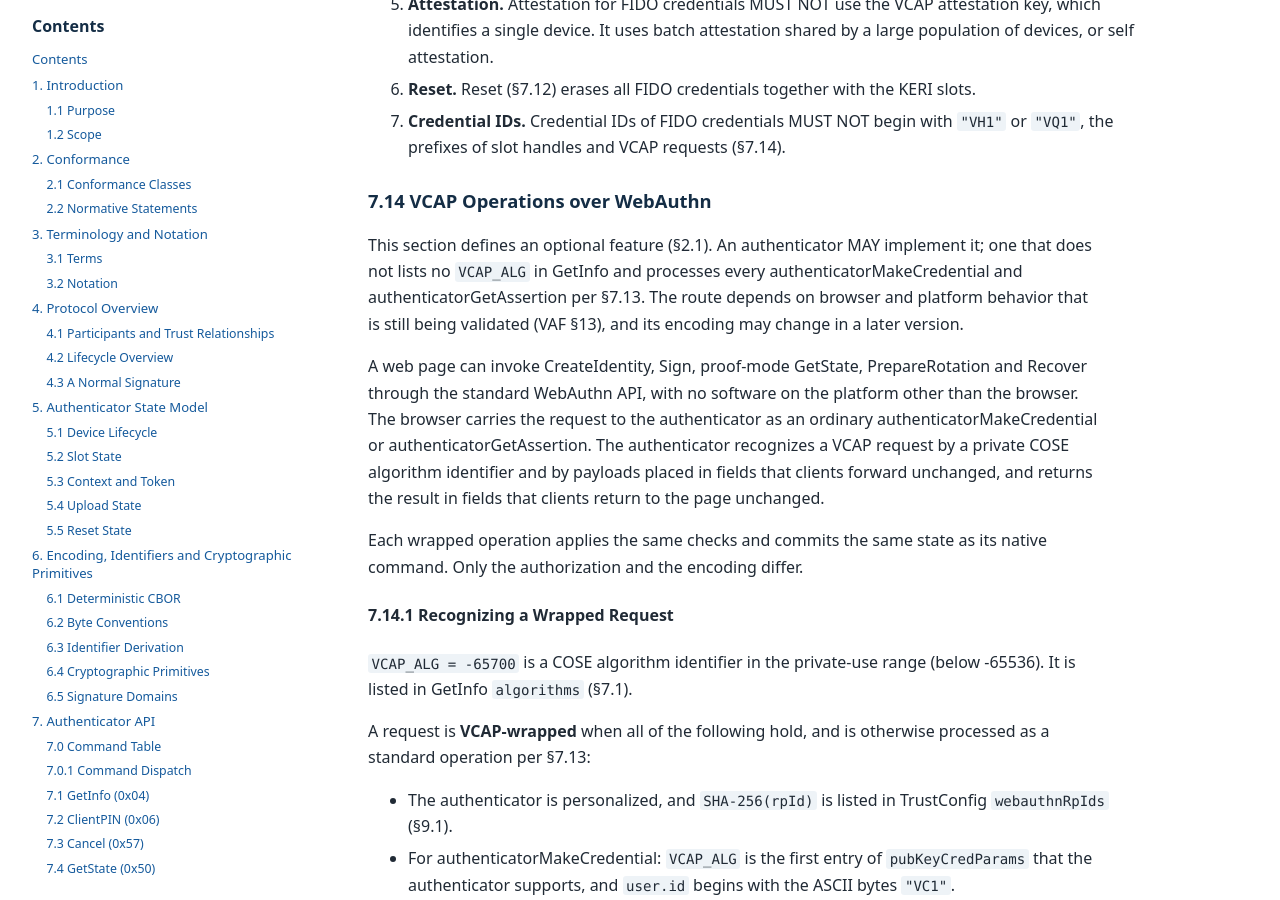
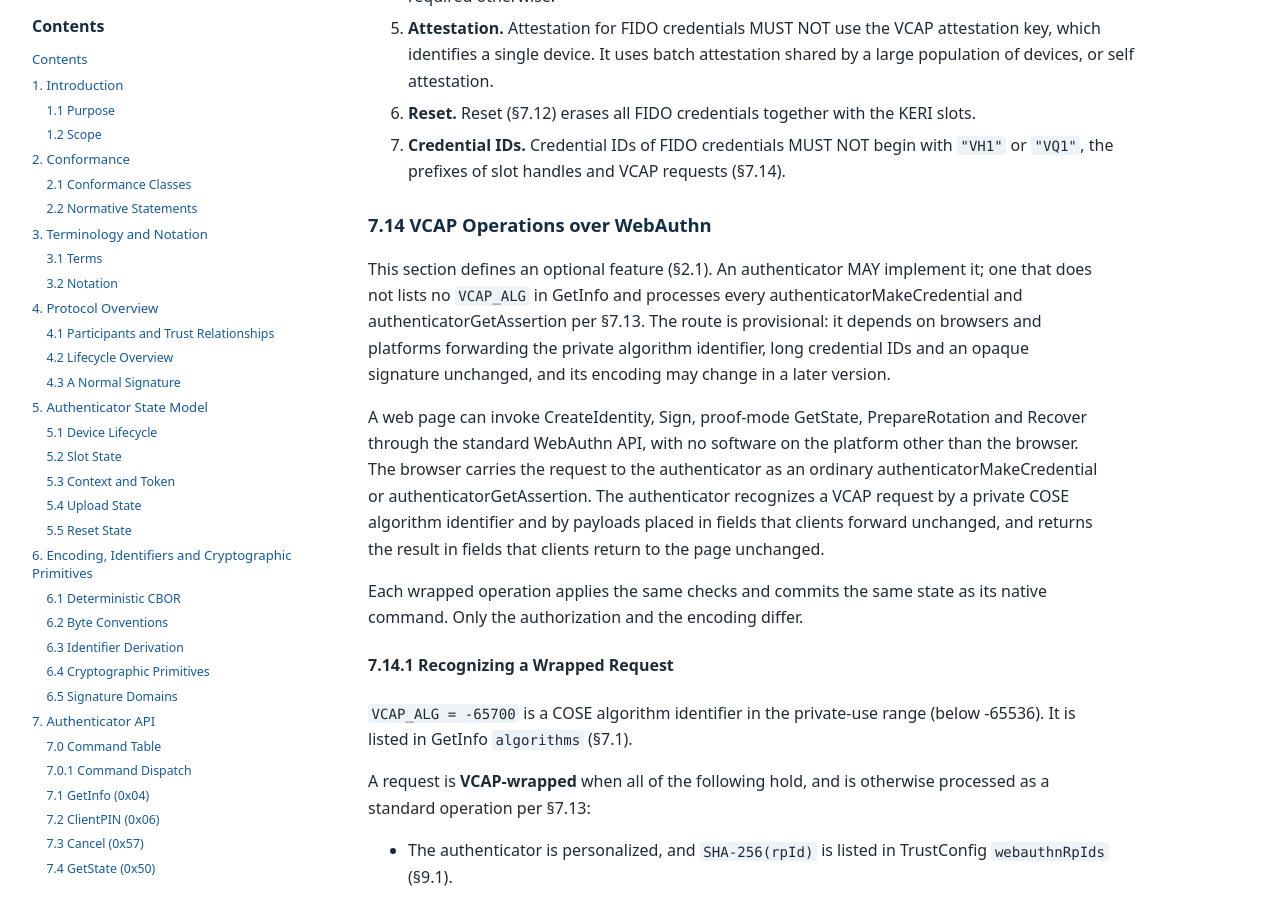
Before and after one commit to vlei-auth/vcap, a Jekyll site: the page built from index.md, in a window 1280 px wide and 900 px high, scrolled down 31174 px. Built offline with Jekyll 4.4.1, drawn with Linux system fonts in a browser that asks for light colours; some of the changed text lies outside the part shown.

Commit message:
Clarify advertised FIDO versions and provisional WebAuthn route

```diff
--- a/vcap-1.0.md
+++ b/vcap-1.0.md
@@ -458,7 +458,7 @@ GetInfo is [CTAP authenticatorGetInfo][ctap-getinfo]. The request and the encodi
 
 | Key | Name | VCAP value |
 |---:|---|---|
-| 0x01 | versions | `["FIDO_2_3", "VCAP_1_0"]`. `"VCAP_1_0"` announces this protocol; platforms detect VCAP support from it |
+| 0x01 | versions | MUST contain `"VCAP_1_0"`, which announces this protocol; platforms detect VCAP support from it. MAY in addition contain `"FIDO_2_1"` and `"FIDO_2_3"`; no other value. For example `["FIDO_2_1", "FIDO_2_3", "VCAP_1_0"]` |
 | 0x04 | options | `clientPin` as CTAP; `pinUvAuthToken`: true; `noMcGaPermissionsWithClientPin` absent, so browsers obtain `mc` / `ga` tokens with the PIN |
 | 0x05 | maxMsgSize | 2048 |
 | 0x06 | pinUvAuthProtocols | `[2]` |
@@ -791,7 +791,7 @@ These operations follow CTAP, with the following VCAP rules:
 
 ### 7.14 VCAP Operations over WebAuthn
 
-This section defines an optional feature (§2.1). An authenticator MAY implement it; one that does not lists no `VCAP_ALG` in GetInfo and processes every authenticatorMakeCredential and authenticatorGetAssertion per §7.13. The route depends on browser and platform behavior that is still being validated (VAF §13), and its encoding may change in a later version.
+This section defines an optional feature (§2.1). An authenticator MAY implement it; one that does not lists no `VCAP_ALG` in GetInfo and processes every authenticatorMakeCredential and authenticatorGetAssertion per §7.13. The route is provisional: it depends on browsers and platforms forwarding the private algorithm identifier, long credential IDs and an opaque signature unchanged, and its encoding may change in a later version.
 
 A web page can invoke CreateIdentity, Sign, proof-mode GetState, PrepareRotation and Recover through the standard WebAuthn API, with no software on the platform other than the browser. The browser carries the request to the authenticator as an ordinary authenticatorMakeCredential or authenticatorGetAssertion. The authenticator recognizes a VCAP request by a private COSE algorithm identifier and by payloads placed in fields that clients forward unchanged, and returns the result in fields that clients return to the page unchanged.
 
```
